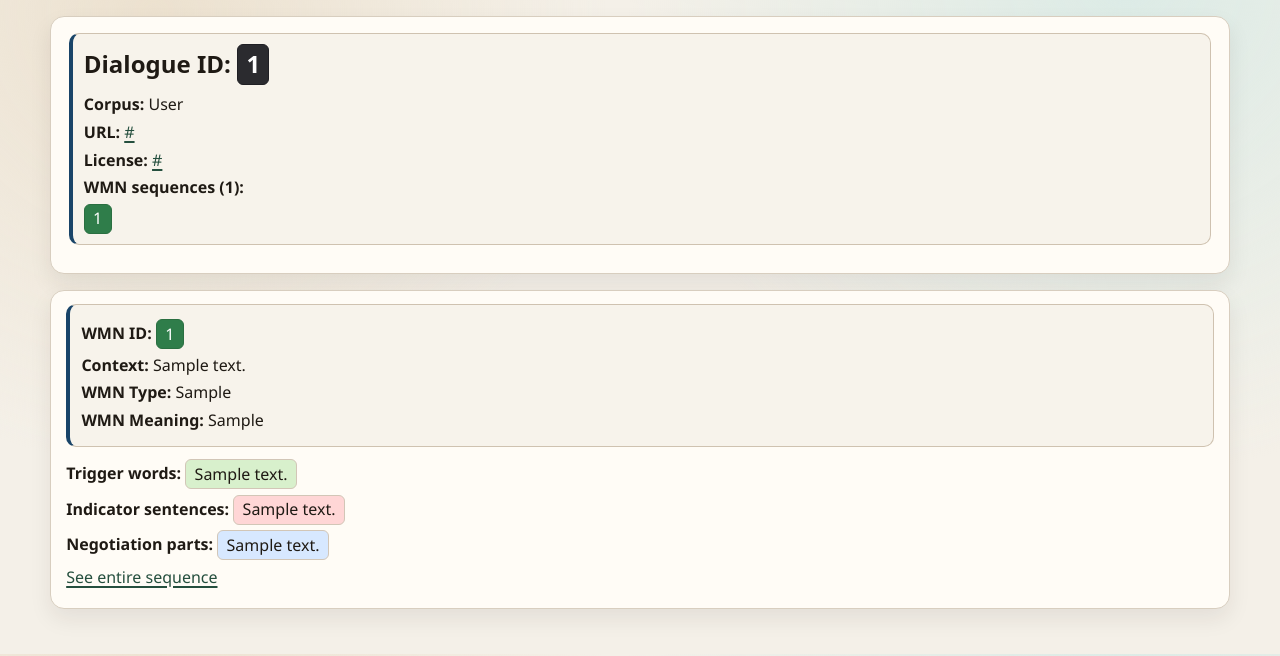
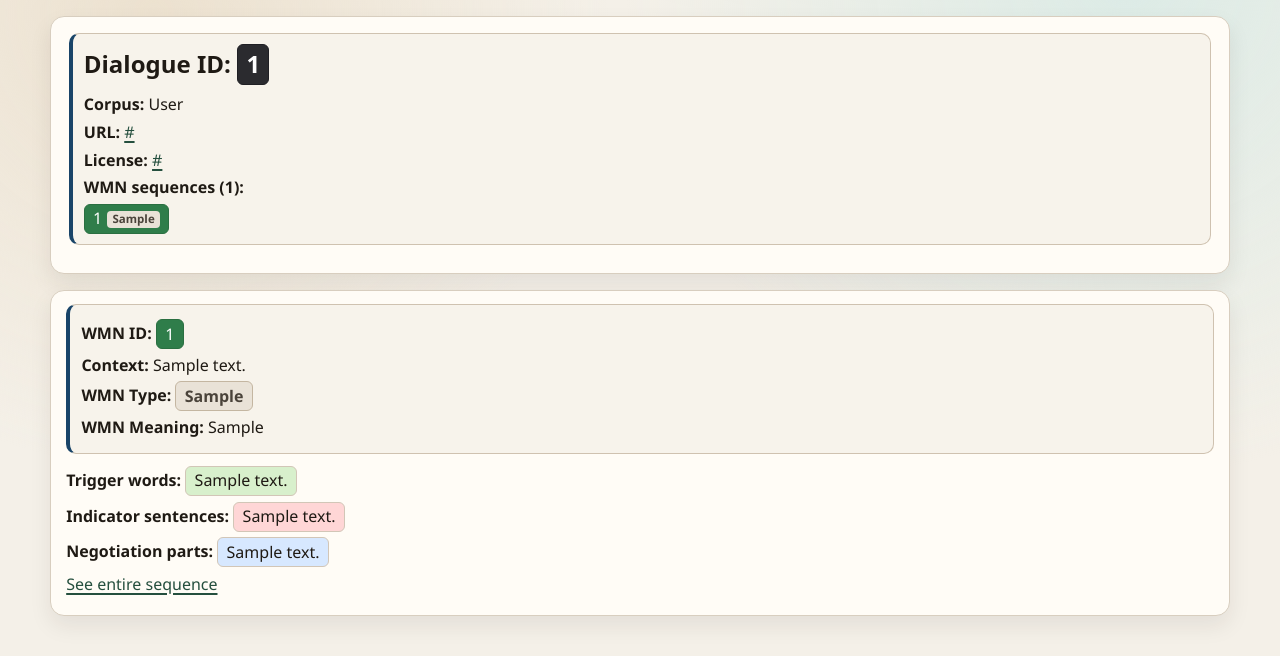
Before and after one commit to gu-wmn/webapp, a Python web app: template src/newme/templates/dialogue.html in a window 1280 px wide. Shown: the part 59-715 px from the top of the page. Run offline with Jinja, Linux system fonts and the light colour scheme; the template is opened without the code that fills it: most values are stand-ins (such as "Sample title", 1, 10 or a date in 2020).

Commit message:
Extend WMN type display to dialogue, sequence, and label detail pages
Continue the WMN-type/WMN-ID coupling from the main results page onto
the remaining pages where a WMN ID link appears:

- /dialogue/<id>: overview list shows a compact type badge per ID; the
  per-card WMN ID stays plain since the card already has its own
  "WMN Type:" field, now shown as a colored box with the full type
  text instead of plain text.
- /wmn/<dialogue_id>/<wmn_id>/: sibling sequence links get type
  badges; the page's own "Type:" field is now a colored box with the
  full type text (previously plain text - this was the only remaining
  unboxed WMN type display).
- /label/<hash>: WMN sequence links get type badges, since a single
  label excerpt can span sequences of different types.

Co-Authored-By: Claude Sonnet 5 <noreply@anthropic.com>

```diff
--- a/src/newme/templates/dialogue.html
+++ b/src/newme/templates/dialogue.html
@@ -15,7 +15,7 @@
     <p><b>WMN sequences ({{ sequence_summaries|length }}):</b></p>
     <div class="tag-wrap">
       {% for sequence in sequence_summaries %}
-        <a class="tag wmn-id" href="{{ url_for('main.sequence_page', dialogue_id=dialogue_id, wmn_id=sequence.wmn_id) }}">{{ sequence.wmn_id }}</a>
+        <a class="tag wmn-id" href="{{ url_for('main.sequence_page', dialogue_id=dialogue_id, wmn_id=sequence.wmn_id) }}">{{ sequence.wmn_id }}<span class="wmn-type-badge">{{ sequence.wmn_type_short }}</span></a>
       {% endfor %}
     </div>
   </div>
@@ -26,7 +26,7 @@
     <div class="meta-block">
       <p><b>WMN ID:</b> <a class="wmn-id" href="{{ url_for('main.sequence_page', dialogue_id=dialogue_id, wmn_id=sequence.wmn_id) }}">{{ sequence.wmn_id }}</a></p>
       <p><b>Context:</b> {{ sequence.context }}</p>
-      <p><b>WMN Type:</b> {{ sequence.wmn_type }}</p>
+      <p><b>WMN Type:</b> <span class="tag wmn-type-short">{{ sequence.wmn_type }}</span></p>
       <p><b>WMN Meaning:</b> {{ sequence.wmn_meaning }}</p>
     </div>
 
--- a/src/newme/templates/label.html
+++ b/src/newme/templates/label.html
@@ -18,7 +18,7 @@
   <div class="tag-wrap">
     {% for wmn_id, data in label.sequence_ids.items() %}
       <a class="tag wmn-id" href="{{ url_for('main.sequence_page', dialogue_id=data.dialogue_id, wmn_id=wmn_id) }}">
-        {{ wmn_id }}{% if data.wmn_count > 1 %} ({{ data.wmn_count }}){% endif %}
+        {{ wmn_id }}{% if data.wmn_count > 1 %} ({{ data.wmn_count }}){% endif %}<span class="wmn-type-badge">{{ data.wmn_type_short }}</span>
       </a>
     {% endfor %}
   </div>
--- a/src/newme/templates/wmn.html
+++ b/src/newme/templates/wmn.html
@@ -27,7 +27,7 @@
       <h1 class="wmn-view-heading">WMN: <span class="wmn-title-id">{{ sequence.wmn_id }}</span></h1>
 
       <div class="meta-block">
-        <p><b>Type:</b> {{ sequence.wmn_type }}</p>
+        <p><b>Type:</b> <span class="tag wmn-type-short">{{ sequence.wmn_type }}</span></p>
         <p><b>Meaning:</b> {{ sequence.wmn_meaning }}</p>
         <p><b>Context:</b> {{ sequence.context }}</p>
         <p><b>Corpus:</b> {{ corpus.fullname if corpus else sequence.corpus_codename }}</p>
@@ -39,8 +39,8 @@
         {% if sibling_wmn_ids|length > 1 %}
           <p><b>Sequences for same dialogue:</b></p>
           <div class="tag-wrap">
-            {% for sibling_id in sibling_wmn_ids %}
-              <a class="tag wmn-id {% if sibling_id == sequence.wmn_id %}selected{% endif %}" href="{{ url_for('main.sequence_page', dialogue_id=sequence.dialogue_external_id, wmn_id=sibling_id) }}">{{ sibling_id }}</a>
+            {% for sibling in sibling_wmn_ids %}
+              <a class="tag wmn-id {% if sibling.wmn_id == sequence.wmn_id %}selected{% endif %}" href="{{ url_for('main.sequence_page', dialogue_id=sequence.dialogue_external_id, wmn_id=sibling.wmn_id) }}">{{ sibling.wmn_id }}<span class="wmn-type-badge">{{ sibling.wmn_type_short }}</span></a>
             {% endfor %}
           </div>
         {% endif %}
```
Also changed, not shown: src/newme/main.py (+7 -2 lines).
